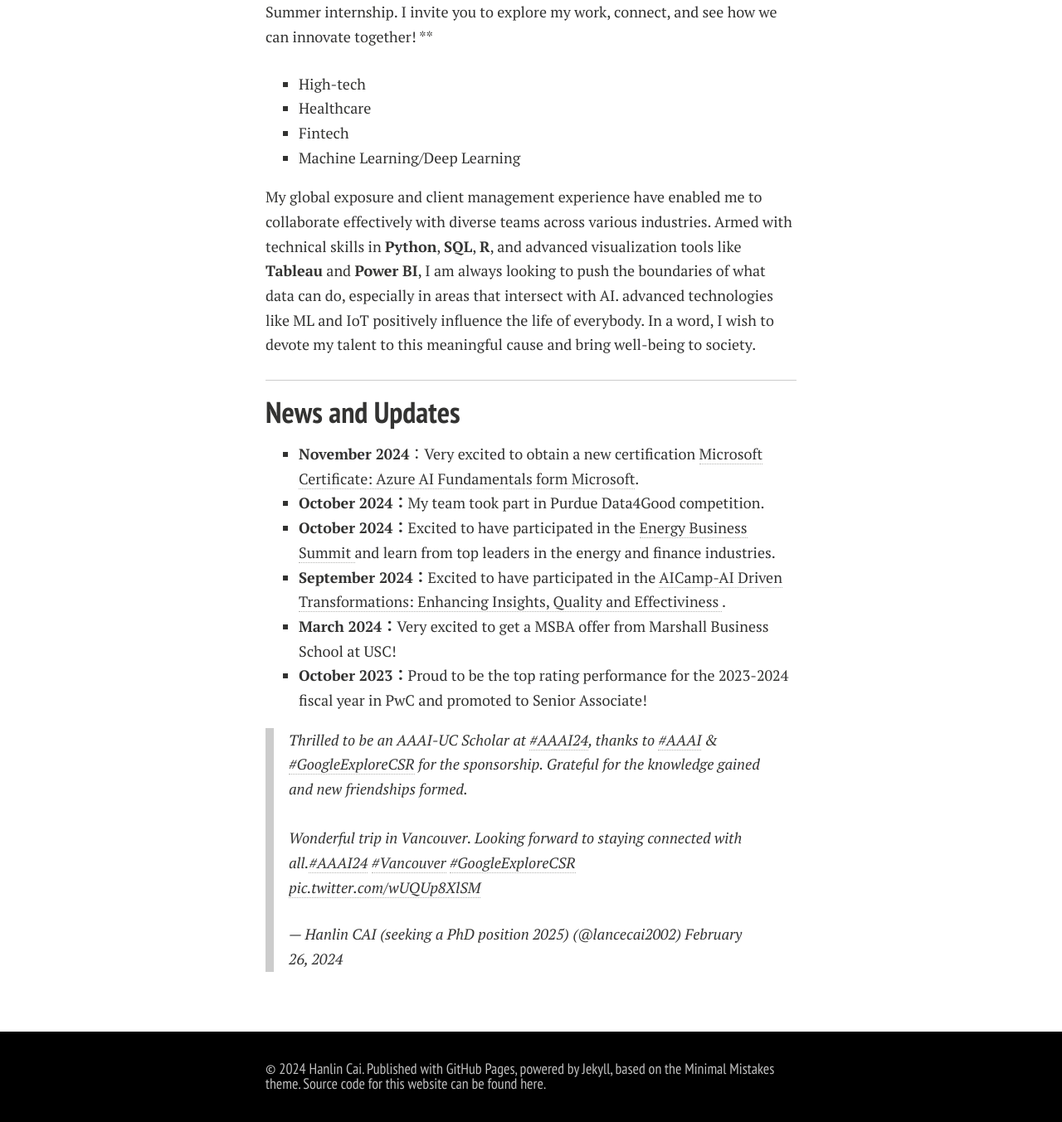
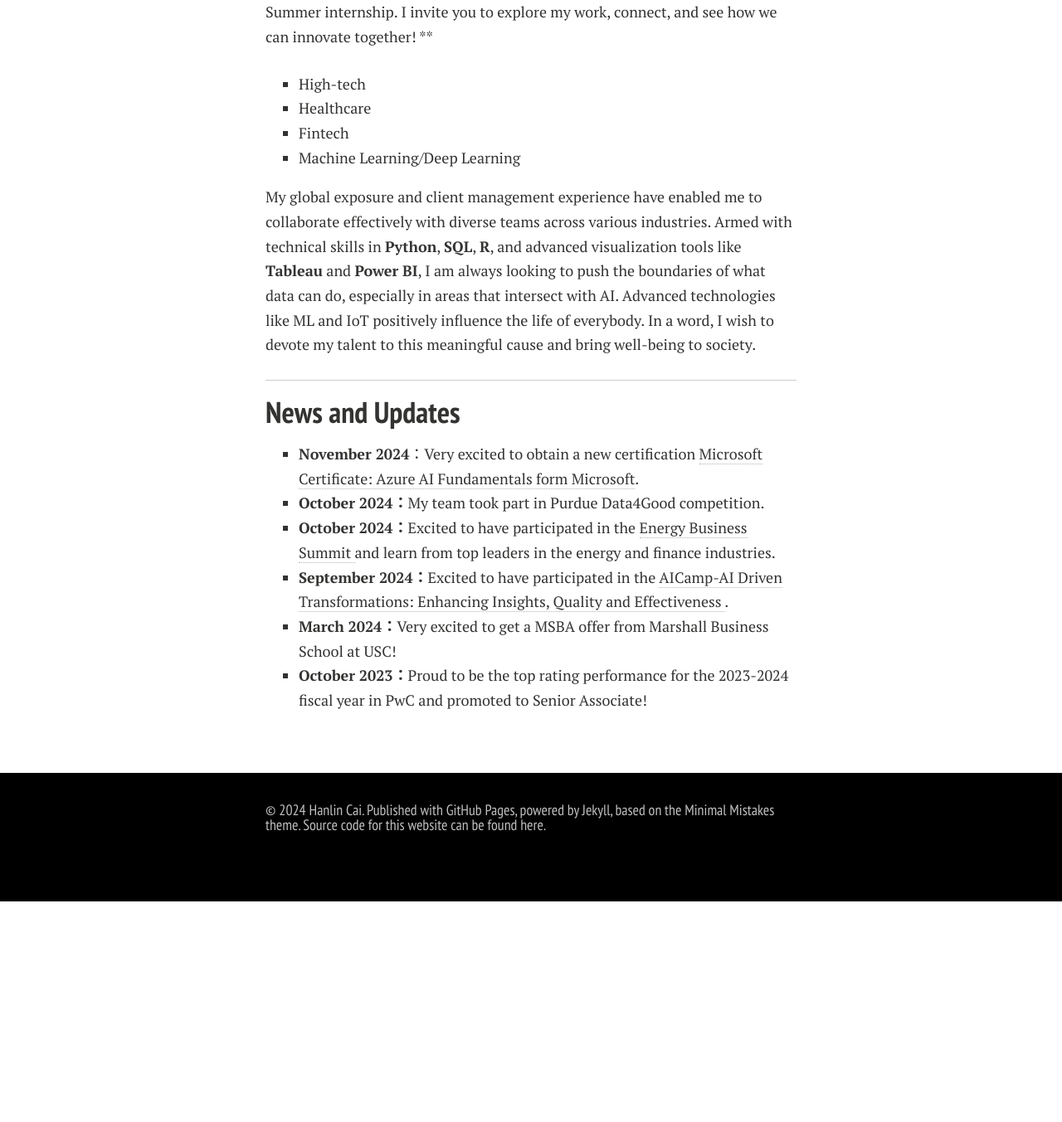
Before and after one commit to cirayin/cirayin.github.io, a Jekyll site: the page built from index.md, in a window 1280 px wide and 1400 px high, scrolled down 712 px. Shown: the top 1353 px of the window at 83% size. Built offline with Jekyll 4.4.1, drawn with Linux system fonts in a browser that asks for light colours; nearby versions of some CDN libraries; comment, search, counter and statistics services are not loaded; a style sheet for code colours, icons or effects is not loaded; our own code applies the rules of GitHub Pages for plain Markdown files; after the commit the page ends 1799 px from its top, so only the background shows below that.

Commit message:
Update index.md

```diff
--- a/index.md
+++ b/index.md
@@ -23,7 +23,7 @@ If you are interested in any aspect of me, I am always open to discussions and c
 - Fintech
 - Machine Learning/Deep Learning
 
-My global exposure and client management experience have enabled me to collaborate effectively with diverse teams across various industries. Armed with technical skills in **Python**, **SQL**, **R**, and advanced visualization tools like **Tableau** and **Power BI**, I am always looking to push the boundaries of what data can do, especially in areas that intersect with AI. advanced technologies like ML and IoT positively influence the life of everybody. In a word, I wish to devote my talent to this meaningful cause and bring well-being to society.
+My global exposure and client management experience have enabled me to collaborate effectively with diverse teams across various industries. Armed with technical skills in **Python**, **SQL**, **R**, and advanced visualization tools like **Tableau** and **Power BI**, I am always looking to push the boundaries of what data can do, especially in areas that intersect with AI. Advanced technologies like ML and IoT positively influence the life of everybody. In a word, I wish to devote my talent to this meaningful cause and bring well-being to society.
 
 ---
 
@@ -32,9 +32,7 @@ My global exposure and client management experience have enabled me to collabora
 - **November 2024**：Very excited to obtain a new certification [Microsoft Certificate: Azure AI Fundamentals form Microsoft](https://www.credly.com/earner/dashboard).
 - **October 2024：**My team took part in Purdue Data4Good competition.
 - **October 2024：**Excited to have participated in the [Energy Business Summit ](https://www.marshall.usc.edu/energy-business-summit) and learn from top leaders in the energy and finance industries.
-- **September 2024：**Excited to have participated in the [AICamp-AI Driven Transformations: Enhancing Insights, Quality and Effectiviness ](https://www.aicamp.ai).
+- **September 2024：**Excited to have participated in the [AICamp-AI Driven Transformations: Enhancing Insights, Quality and Effectiveness ](https://www.aicamp.ai).
 - **March 2024：**Very excited to get a MSBA offer from Marshall Business School at USC!
 - **October 2023：**Proud to be the top rating performance for the 2023-2024 fiscal year in PwC and promoted to Senior Associate!
 <br>
-
-<blockquote class="twitter-tweet"><p lang="en" dir="ltr">Thrilled to be an AAAI-UC Scholar at <a href="https://twitter.com/hashtag/AAAI24?src=hash&amp;ref_src=twsrc%5Etfw">#AAAI24</a>, thanks to <a href="https://twitter.com/hashtag/AAAI?src=hash&amp;ref_src=twsrc%5Etfw">#AAAI</a> &amp; <a href="https://twitter.com/hashtag/GoogleExploreCSR?src=hash&amp;ref_src=twsrc%5Etfw">#GoogleExploreCSR</a> for the sponsorship. Grateful for the knowledge gained and new friendships formed.<br><br>Wonderful trip in Vancouver. Looking forward to staying connected with all.<a href="https://twitter.com/hashtag/AAAI24?src=hash&amp;ref_src=twsrc%5Etfw">#AAAI24</a> <a href="https://twitter.com/hashtag/Vancouver?src=hash&amp;ref_src=twsrc%5Etfw">#Vancouver</a> <a href="https://twitter.com/hashtag/GoogleExploreCSR?src=hash&amp;ref_src=twsrc%5Etfw">#GoogleExploreCSR</a> <a href="https://t.co/wUQUp8XlSM">pic.twitter.com/wUQUp8XlSM</a></p>&mdash; Hanlin CAI (seeking a PhD position 2025) (@lancecai2002) <a href="https://twitter.com/lancecai2002/status/1762210025173344260?ref_src=twsrc%5Etfw">February 26, 2024</a></blockquote> <script async src="https://platform.twitter.com/widgets.js" charset="utf-8"></script>
```
